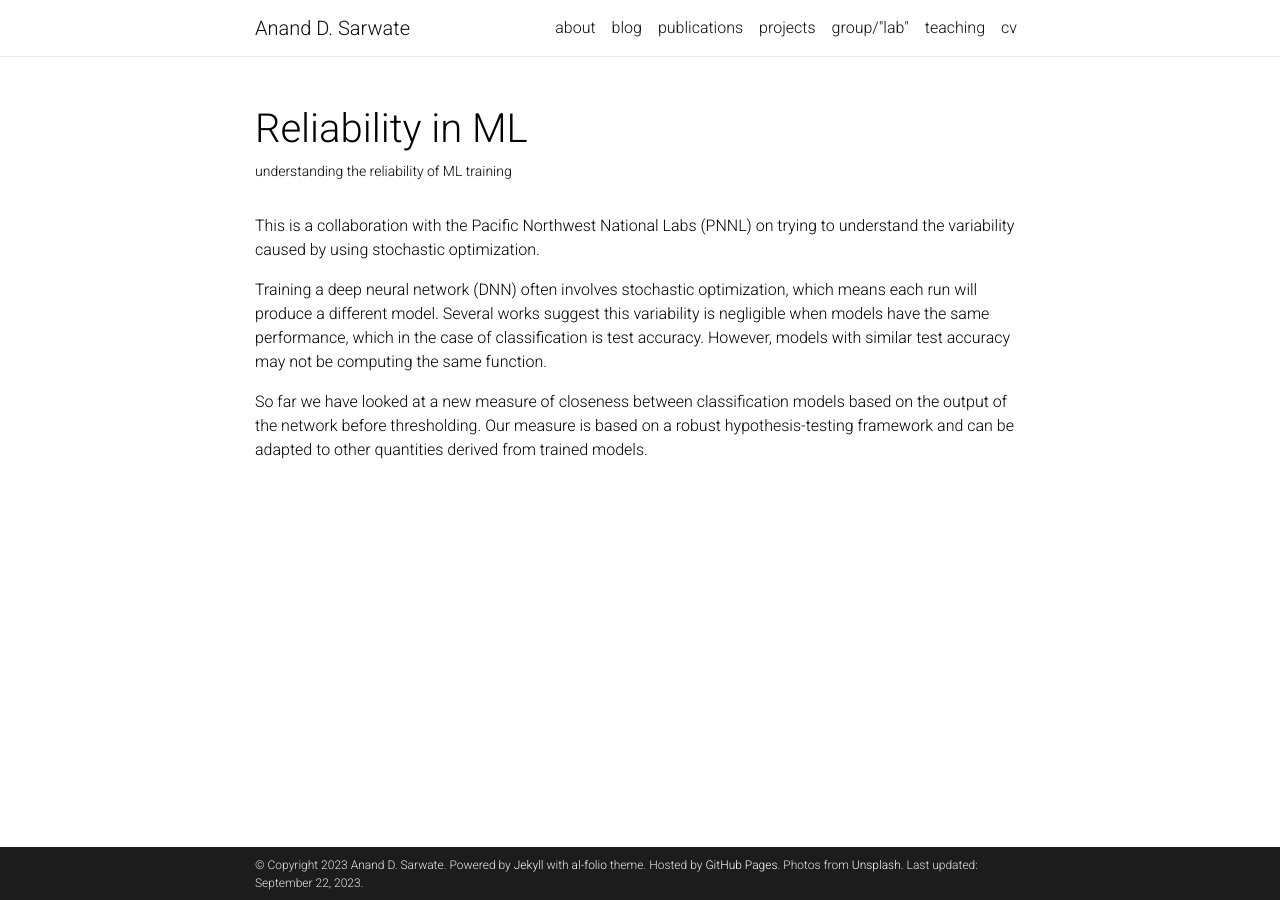
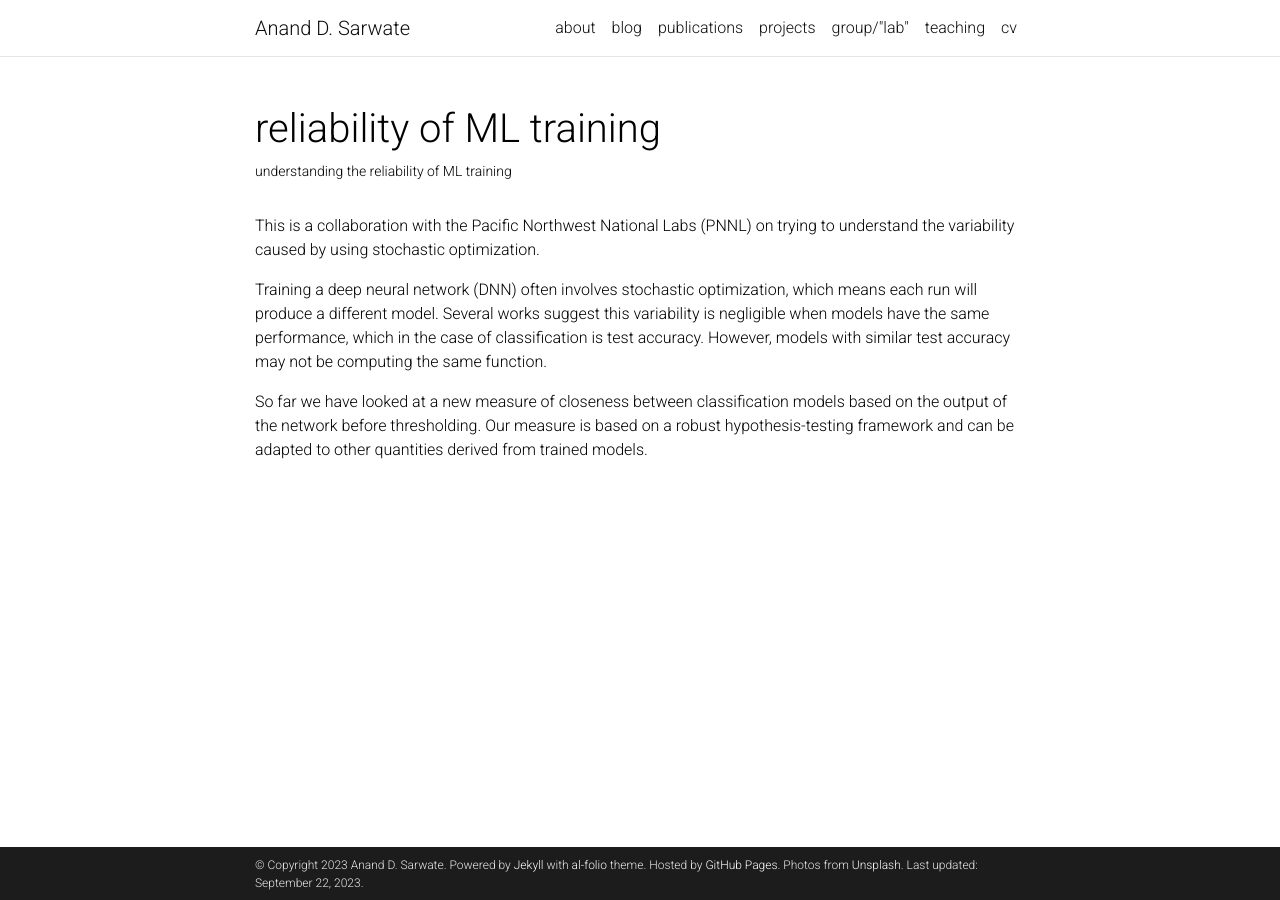
Before and after one commit to adsarwate/adsarwate.github.io, a Jekyll site: the page built from _projects/SIGNAL.md, in a window 1280 px wide. Built offline with Jekyll 4.4.1, drawn with Linux system fonts in a browser that asks for light colours; comment, search, counter and statistics services are not loaded; a style sheet for code colours, icons or effects is not loaded.

Commit message:
messing with projects
fixed project images

```diff
--- a/_projects/SIGNAL.md
+++ b/_projects/SIGNAL.md
@@ -1,8 +1,8 @@
 ---
 layout: page
-title: Reliability in ML
+title: reliability of ML training
 description: understanding the reliability of ML training
-img: assets/img/signal_ensemblefig
+img: assets/img/signal_ensemblefig.png
 importance: 6
 category: work
 ---
```
Also changed, not shown: _projects/AVCs.md (+1 -1 lines).
